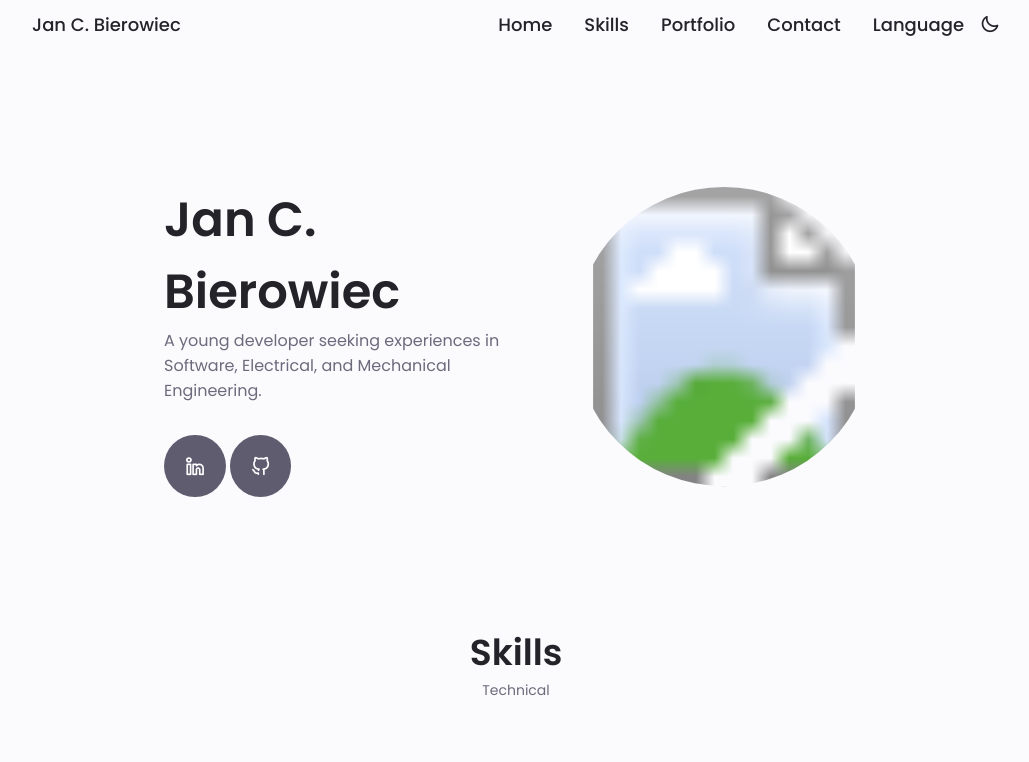
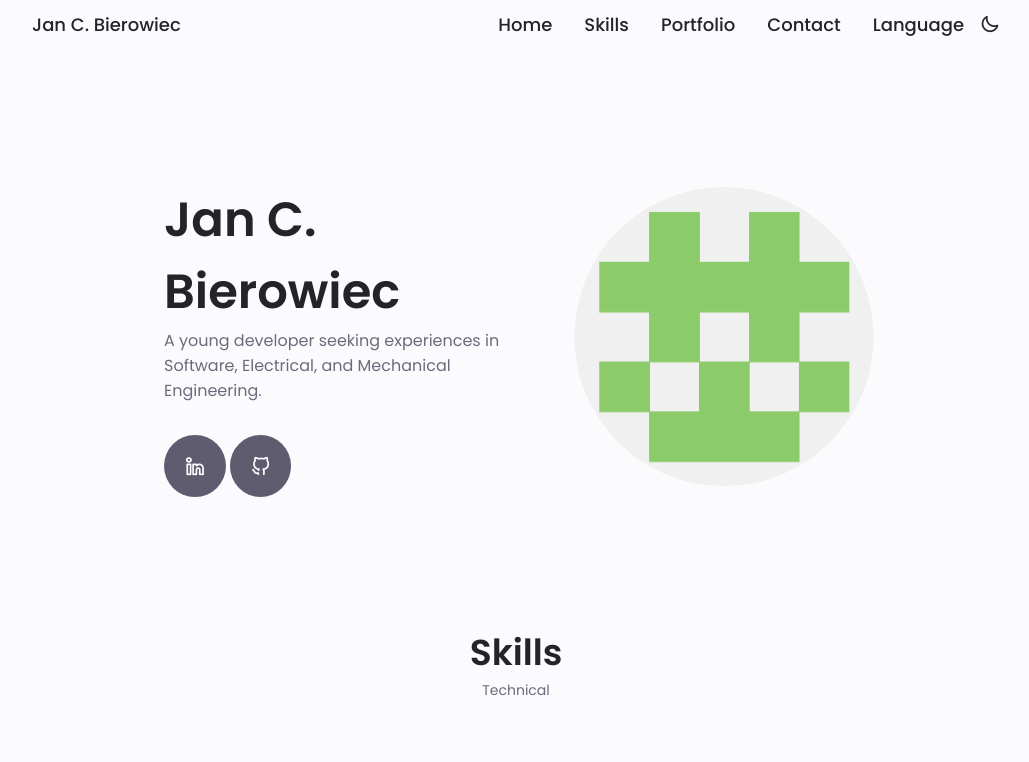
Before and after one commit to jbierowiec/jancbierowiec, a plain HTML site: page index.html in a window 1280 px wide. Shown: the top 762 px of the page, without its empty margins (124-1153 px from the left). Drawn offline with nearby package versions, Linux system fonts and the light colour scheme.

Commit message:
Update index.html

```diff
--- a/index.html
+++ b/index.html
@@ -91,7 +91,7 @@
                     height="187"
                   >
                     <image
-                      href="images/unknown-man.png"
+                      href="images/github-profile-pic.png"
                       x="0"
                       y="0"
                       width="200"
```
